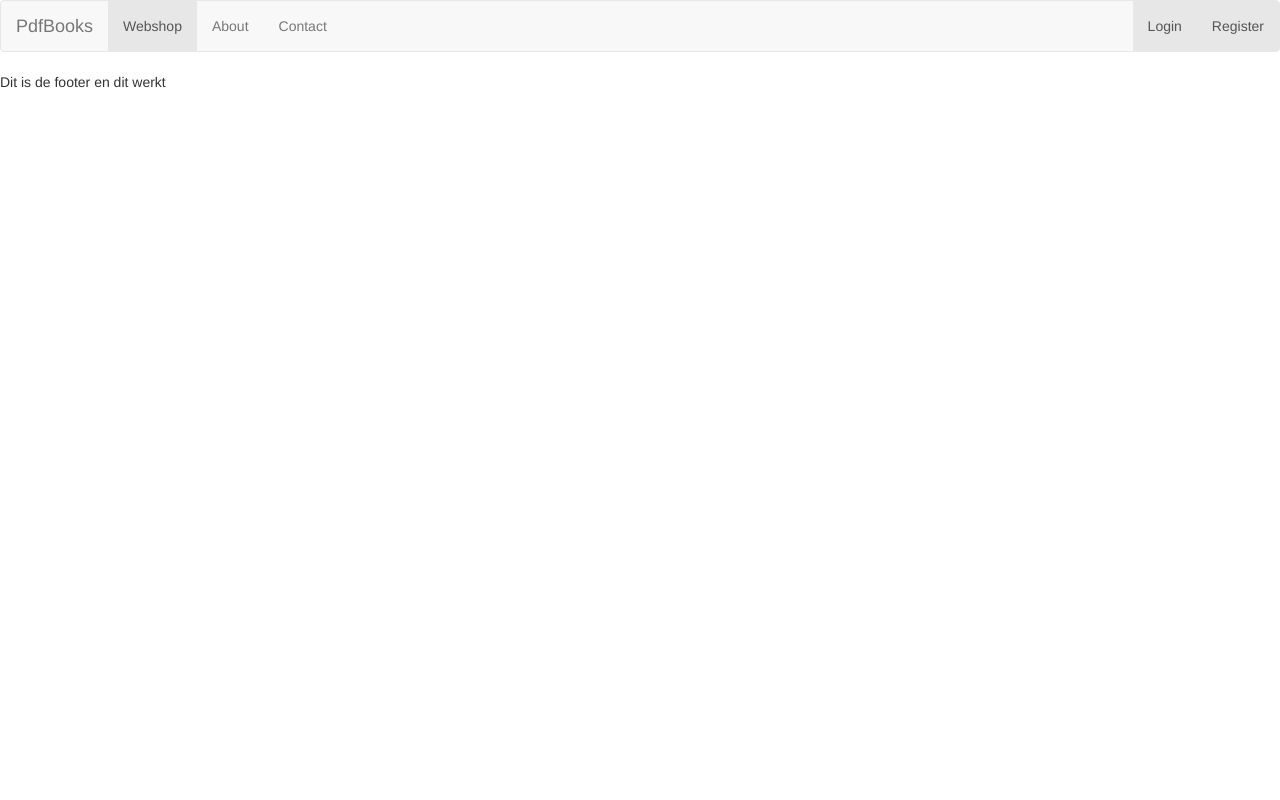
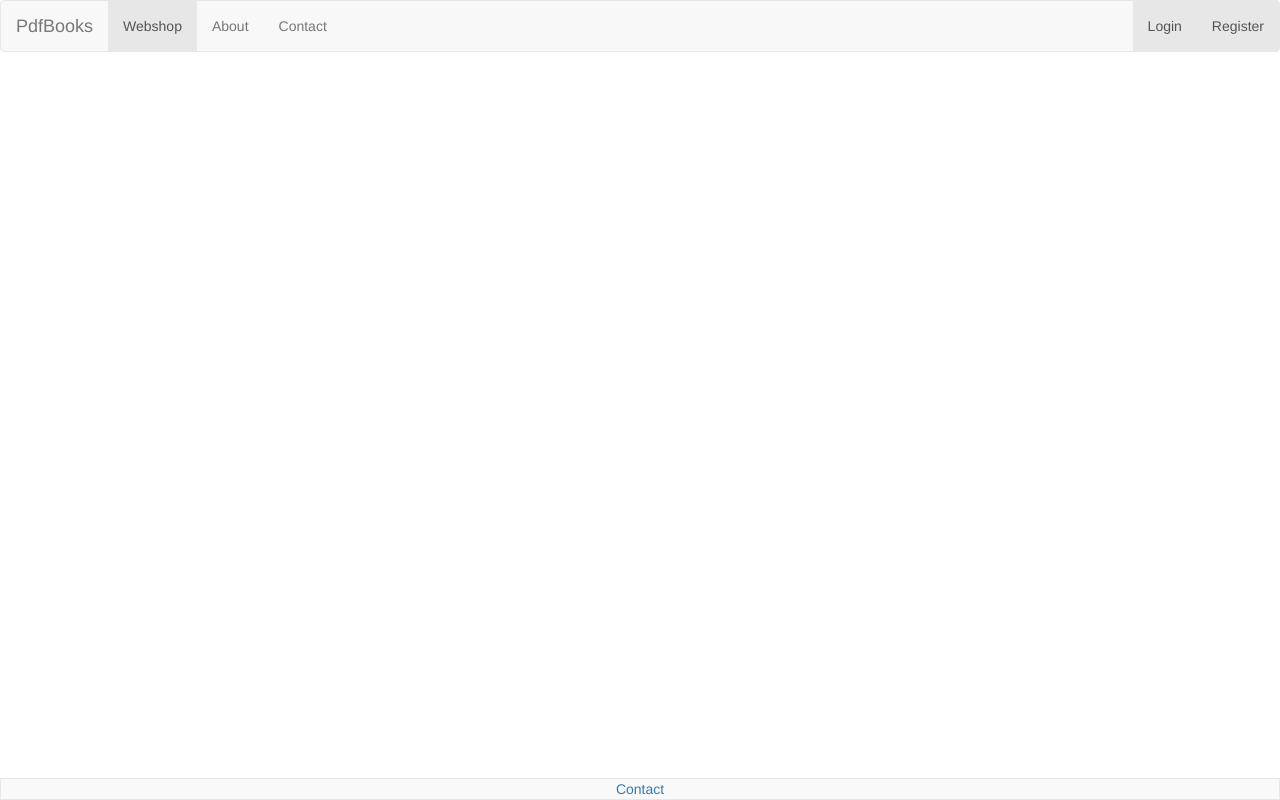
Before and after one commit to timostrating/pdfbooks, a PHP site: page /index.php in a window 1280 px wide. Run offline with PHP 8.4, Linux system fonts and the light colour scheme.

Commit message:
footer aangepast

```diff
--- a/footer.php
+++ b/footer.php
@@ -1,6 +1,19 @@
-
-<footer>
-	  Dit is de footer en dit werkt
+<style>
+.footer {
+   position: fixed;
+   font-family: "Helvetica Neue",Helvetica,Arial,sans-serif;
+   left: 0;
+   bottom: 0;
+   width: 100%;
+   background-color: #f9f9f9;
+   color: #333;
+   border-style: solid;
+   border-width: 1px;
+   border-color: #e7e7e7;
+   text-align: center;
+</style>
+<div class="footer">
+    <a href="contact.php">Contact</a>
 	</footer>
 </body>
 </html>
```
